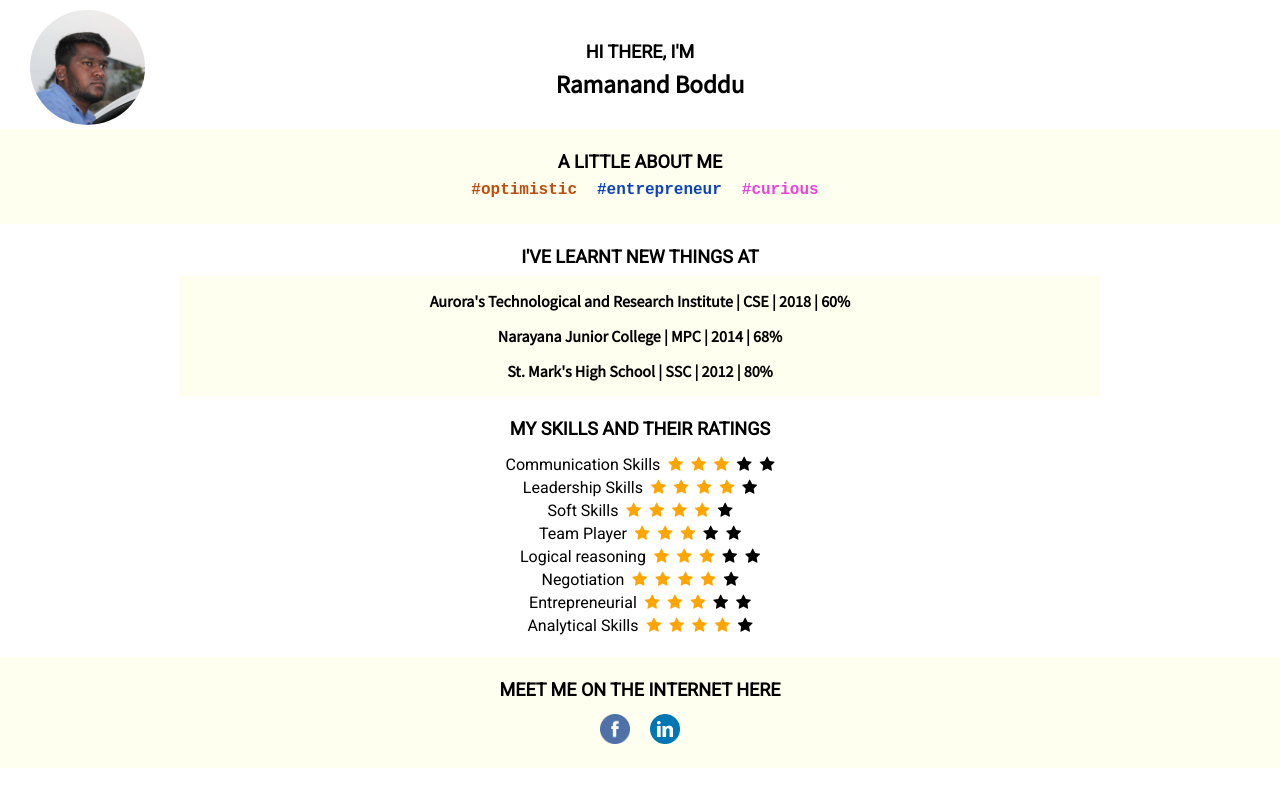
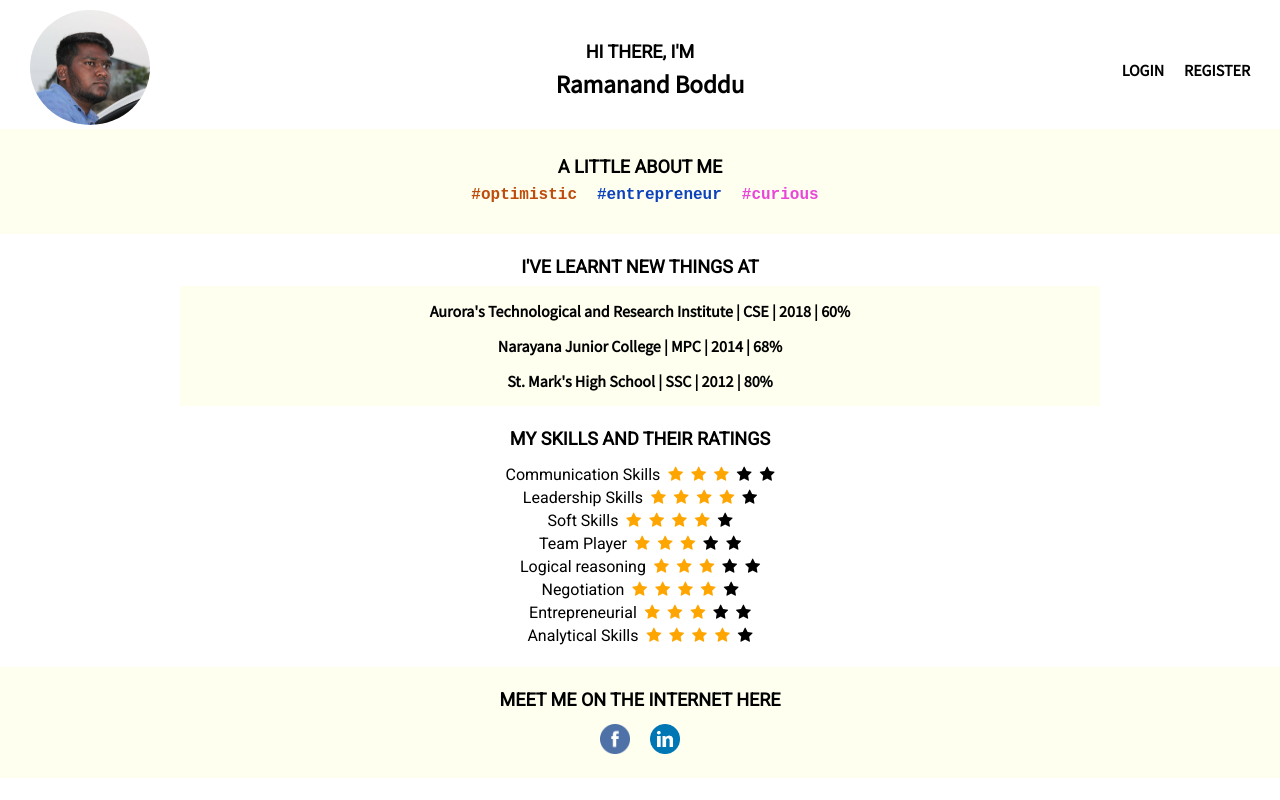
Before and after one commit to bodduramanand/Boddu-Ramanand, a plain HTML site: page index.html in a window 1280 px wide. Drawn offline with Linux system fonts and the light colour scheme; a web font is replaced by a local one.

Commit message:
latest login

```diff
--- a/index.html
+++ b/index.html
@@ -17,9 +17,16 @@
 
 	<div class="header">
 	<ul class="headlist">
-         <li class="name"><a href="#home" class="logo-link"><img src="logo.jpg" class="logo" height="115px" width="115px"></a></li>
+         <li class="name"><a href="#home" class="logo-link"><img src="logo.jpg" class="logo" height="115px" width="120px"></a></li>
 	     <li class="name"><h3 class="mainname">HI THERE, I'M</h3></li>
 	     <li class="name"><p class="myname"><br>Ramanand Boddu</p></li>
+
+         <div class="register">
+          <ul class="buttons">
+           <li><a class="button" href="#">LOGIN</a></li>
+           <li><a class="button" href="#">REGISTER</a></li>
+           </ul>
+         </div>
 	</ul>
 	</div>
 
--- a/main.css
+++ b/main.css
@@ -49,7 +49,6 @@ div.header {
 	display: inline-flex;
     justify-content: space-around;
     flex-direction: column-reverse;
-
     padding-top: 10px;
     border: 1px hidden;
     width: 100%;
@@ -81,7 +80,7 @@ h3.sidehead {
 
 div.aboutme {
 	background-color: #FFFFF0;
-	padding: 20px;
+	padding: 25px;
 }
 
 ul.about {
@@ -185,3 +184,57 @@ div.socialmedia li {
 	padding-right: 10px;
 	padding-top: 10px;
 }
+
+/* Login/Register buttons */
+
+.button {
+ font-family: 'Source Sans Pro', sans-serif;
+ padding: 10px 10px 4px 10px;
+ text-decoration:none;
+ display: inline-flex;
+ font-weight: bold;
+ color: #000;
+ transition-duration: 0.5s;
+ font-size: 16px;
+ position: relative;
+ text-decoration: none;
+
+}
+
+.button:hover {
+ color: #000;
+}
+
+.button:before {
+  content: "";
+  position: absolute;
+  width: 100%;
+  height: 0.6px;
+  bottom: 0;
+  left: 0;
+  background-color: #000;
+  visibility: hidden;
+  transform: scaleX(0);
+  transition: all 0.26s ease-in-out;
+}
+
+.button:hover:before {
+  visibility: visible;
+  transform: scaleX(0.85);
+}
+
+div.register {
+    display: flex;
+    justify-content: flex-end;
+    align-items: flex-end;
+    flex-direction: row;
+    margin-top: -50px;
+    padding-right: 20px;
+    padding-left: 5px;
+ }
+
+ul.buttons {
+	display: flex;
+    justify-content: center;
+    flex-direction: row;
+}
```
